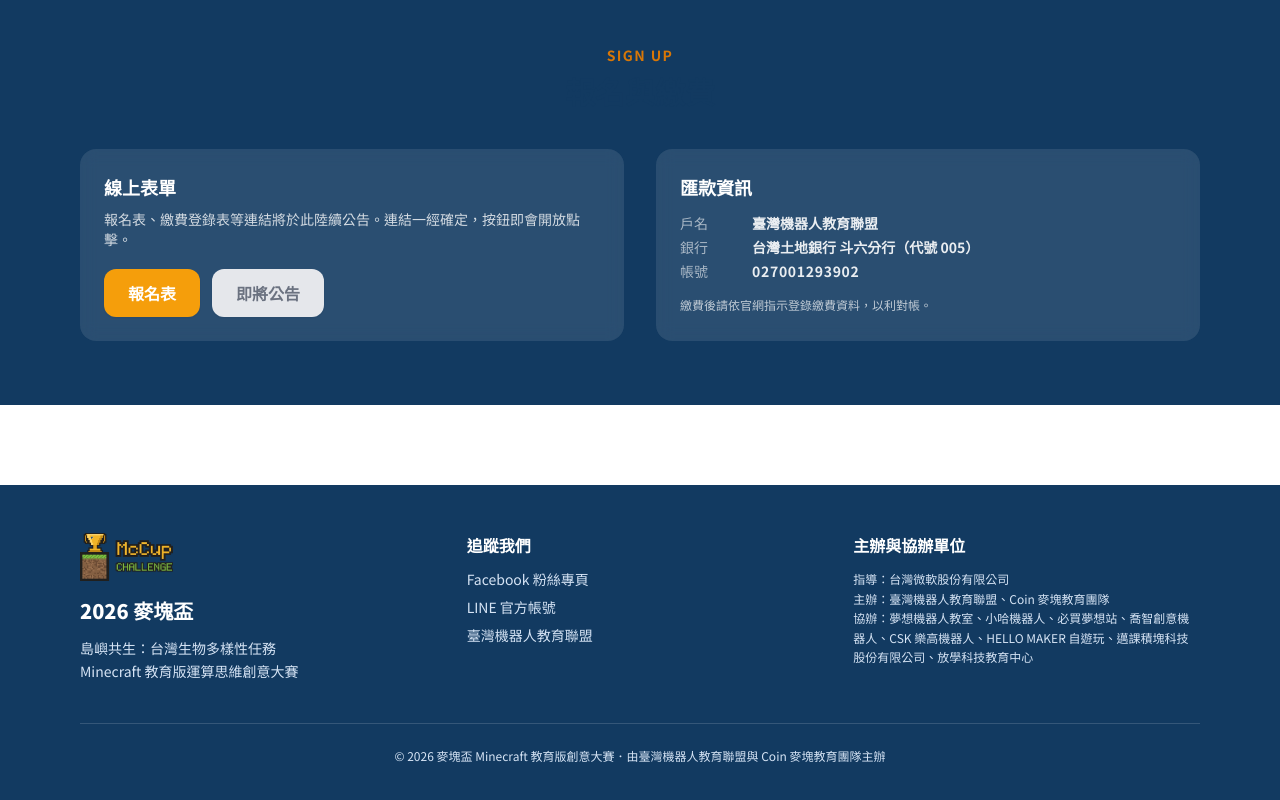
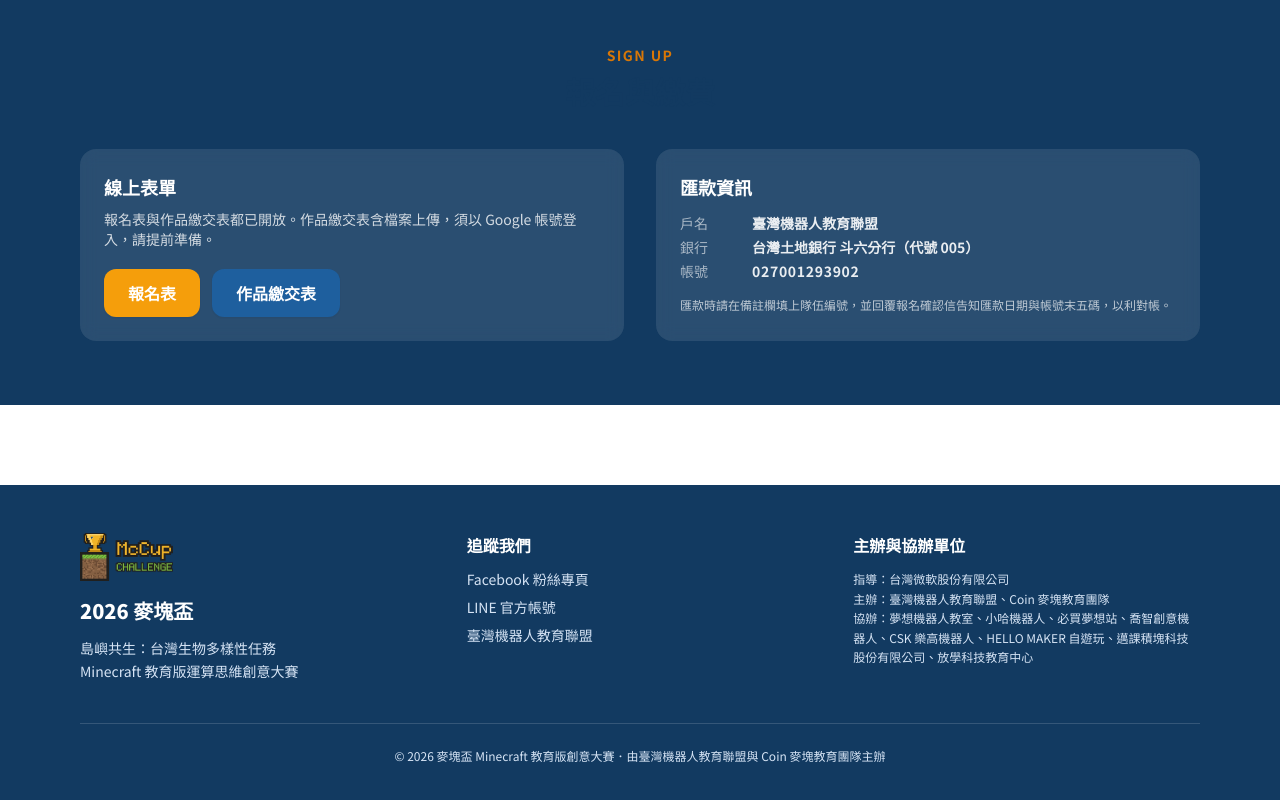
Before and after one commit to Hashen-0608/mcup-web, a Next.js app: page / in a window 1280 px wide. Shown: the part 3526-4326 px from the top of the page. Built offline with nearby package versions, Linux system fonts and the light colour scheme.

Commit message:
首頁報名區更新為現況；社群分享預覽圖改用主視覺

```diff
--- a/app/layout.tsx
+++ b/app/layout.tsx
@@ -23,13 +23,13 @@
     siteName: site.name,
     title: site.seoTitle,
     description: site.seoDescription,
-    images: [{ url: "/mccup-logo.png", width: 310, height: 160, alt: "McCup Challenge" }],
+    images: [{ url: "/key-visual.jpg", width: 1280, height: 720, alt: `${site.name}：${site.theme}` }],
   },
   twitter: {
     card: "summary_large_image",
     title: site.seoTitle,
     description: site.seoDescription,
-    images: ["/mccup-logo.png"],
+    images: ["/key-visual.jpg"],
   },
 };
 
--- a/app/page.tsx
+++ b/app/page.tsx
@@ -179,14 +179,14 @@
             <div className="rounded-2xl bg-white/10 p-6 backdrop-blur">
               <p className="text-lg font-black">線上表單</p>
               <p className="mt-2 text-sm text-white/80">
-                報名表、繳費登錄表等連結將於此陸續公告。連結一經確定，按鈕即會開放點擊。
+                報名表與作品繳交表都已開放。作品繳交表含檔案上傳，須以 Google 帳號登入，請提前準備。
               </p>
               <div className="mt-5 flex flex-wrap gap-3">
                 <LinkButton href={links.signup} pendingLabel="報名即將開放">
                   報名表
                 </LinkButton>
-                <LinkButton href={links.paymentLog} variant="secondary" pendingLabel="即將公告">
-                  繳費登錄
+                <LinkButton href={links.submitWork} variant="secondary" pendingLabel="繳交表即將開放">
+                  作品繳交表
                 </LinkButton>
               </div>
             </div>
@@ -207,7 +207,7 @@
                 </div>
               </dl>
               <p className="mt-4 text-xs text-white/70">
-                繳費後請依官網指示登錄繳費資料，以利對帳。
+                匯款時請在備註欄填上隊伍編號，並回覆報名確認信告知匯款日期與帳號末五碼，以利對帳。
               </p>
             </div>
           </div>
```
